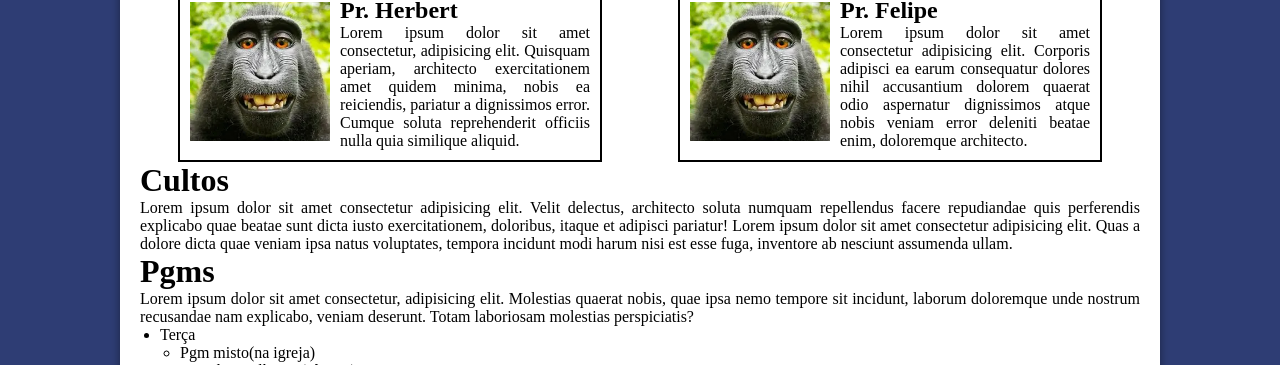
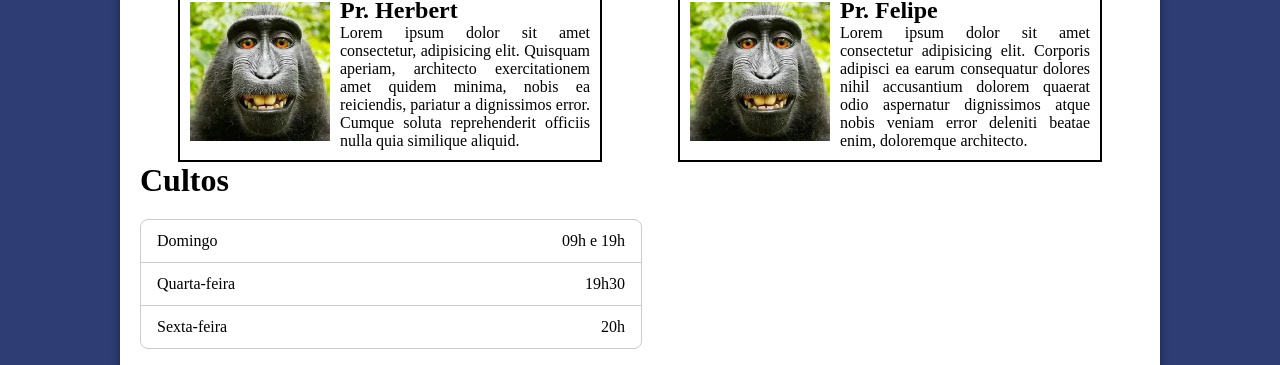
Before and after one commit to marcosiqueira71/ibviva, a plain HTML site: page os codigos/index.html in a window 1280 px wide. Shown: the part 587-952 px from the top of the page. Drawn offline with Linux system fonts and the light colour scheme.

Commit message:
criei uma tabela(porem devo alterar)

```diff
--- a/os codigos/index.html
+++ b/os codigos/index.html
@@ -53,6 +53,22 @@
                 </div>
 
             <h1>Cultos</h1>
+            <div class="tabela-cultos">
+    <div class="linha">
+        <span>Domingo</span>
+        <span>09h e 19h</span>
+    </div>
+
+    <div class="linha">
+        <span>Quarta-feira</span>
+        <span>19h30</span>
+    </div>
+
+    <div class="linha">
+        <span>Sexta-feira</span>
+        <span>20h</span>
+    </div>
+</div>
             <p>Lorem ipsum dolor sit amet consectetur adipisicing elit. Velit delectus, architecto soluta numquam repellendus facere repudiandae quis perferendis explicabo quae beatae sunt dicta iusto exercitationem, doloribus, itaque et adipisci pariatur! Lorem ipsum dolor sit amet consectetur adipisicing elit. Quas a dolore dicta quae veniam ipsa natus voluptates, tempora incidunt modi harum nisi est esse fuga, inventore ab nesciunt assumenda ullam.</p>
 
             <h1>Pgms</h1>
--- a/os codigos/style.css
+++ b/os codigos/style.css
@@ -145,3 +145,26 @@ ul{
     width: 140px;
     margin-right: 10px;
 }
+
+.tabela-cultos {
+    max-width: 500px;
+    margin: 20px 0;
+    border: 1px solid #ccc;
+    border-radius: 8px;
+    overflow: hidden;
+}
+
+.linha {
+    display: flex;
+    justify-content: space-between;
+    padding: 12px 16px;
+    border-bottom: 1px solid #ccc;
+}
+
+.linha:last-child {
+    border-bottom: none;
+}
+
+.linha span {
+    font-weight: 500;
+}
```
